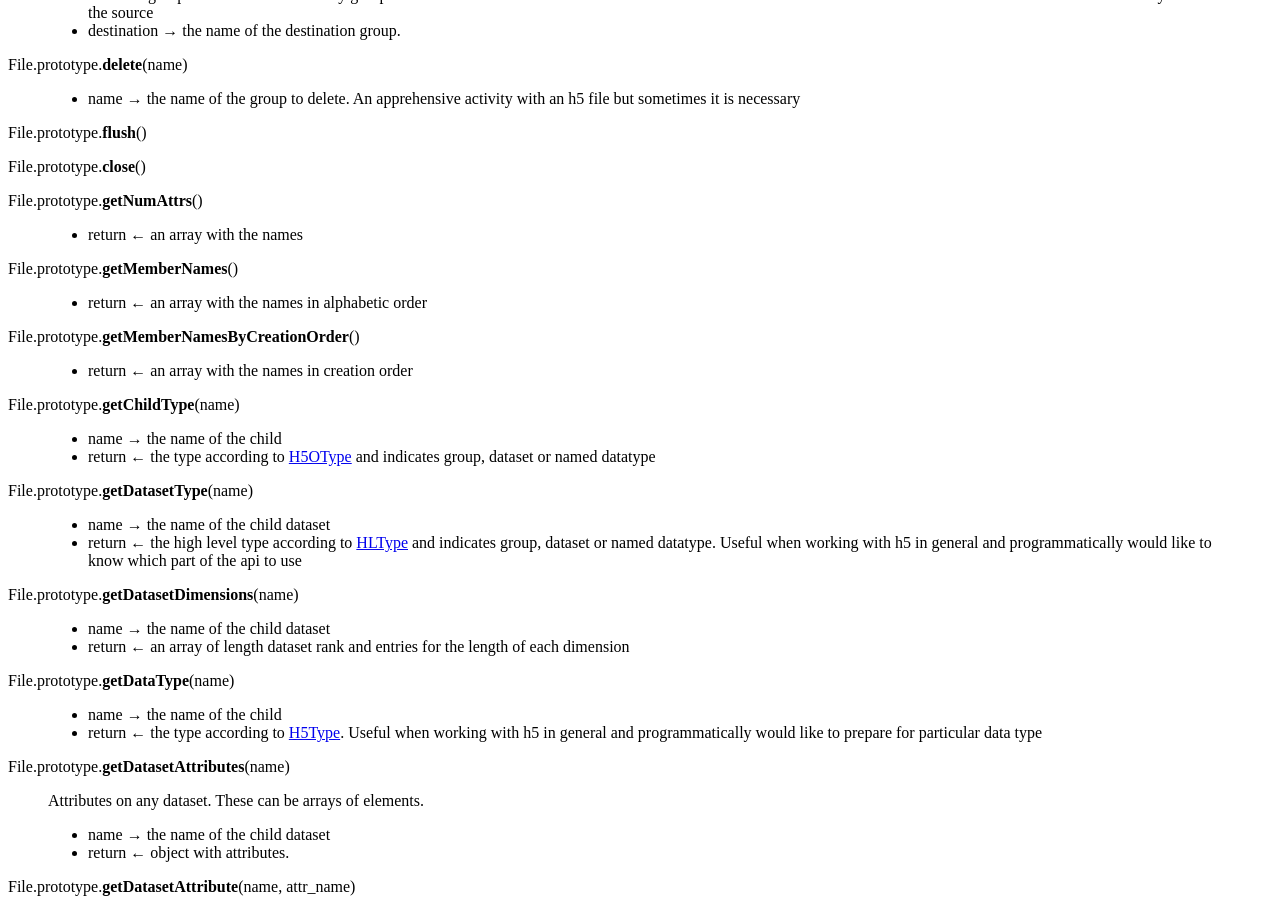
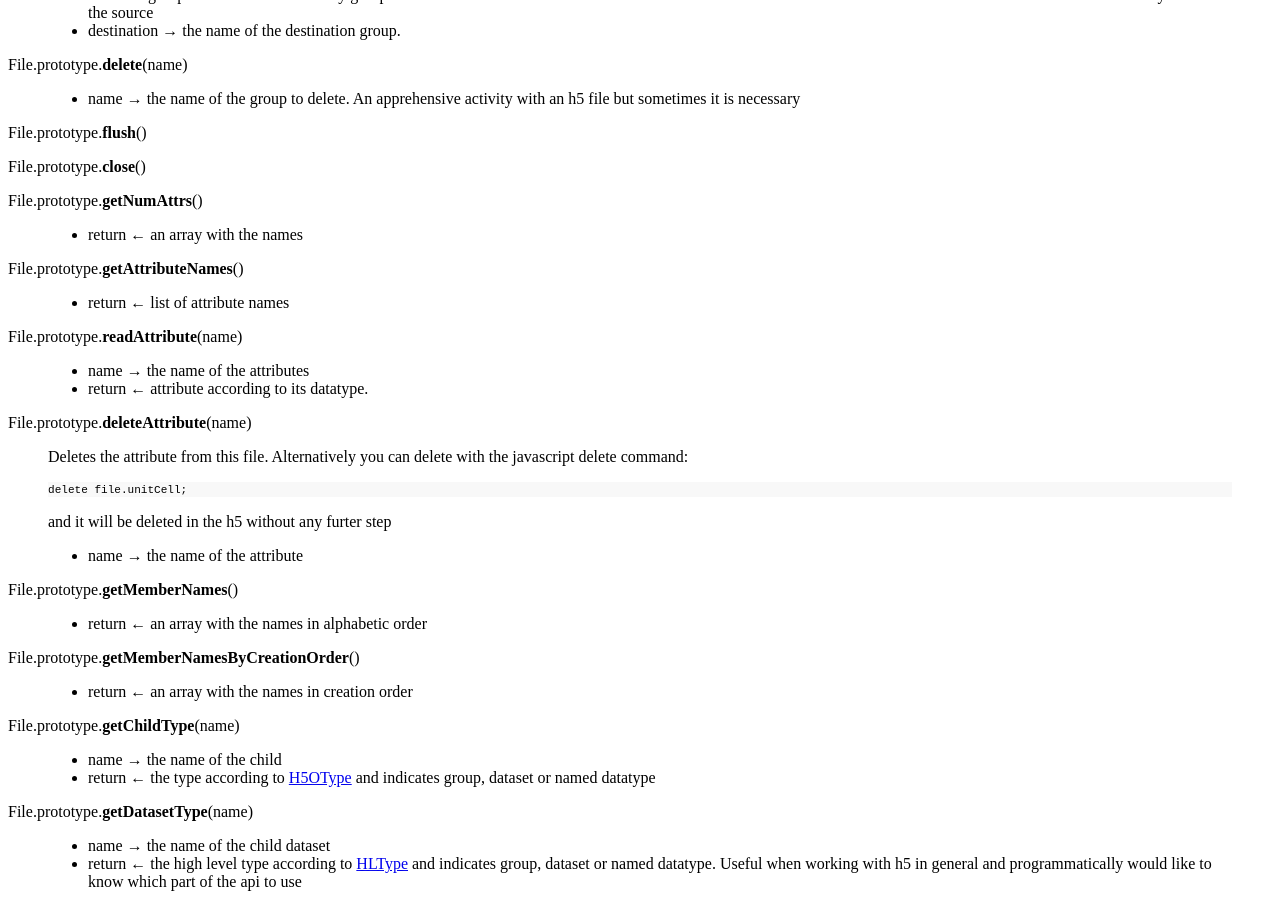
Before and after one commit to HDF-NI/hdf5.node, a Jekyll site: the page built from _posts/2015-05-02-file.md, in a window 1280 px wide and 900 px high, scrolled down 1209 px. Built offline with Jekyll 4.4.1, drawn with Linux system fonts in a browser that asks for light colours; a style sheet for code colours, icons or effects is not loaded.

Commit message:
attribute methods

````diff
--- a/_posts/2015-05-02-file.md
+++ b/_posts/2015-05-02-file.md
@@ -76,6 +76,28 @@ File.prototype.**getNumAttrs**()
 >
 > * return &larr; an array with the names
 
+File.prototype.**getAttributeNames**()
+
+>
+> * return &larr; list of attribute names
+
+File.prototype.**readAttribute**(name)
+
+>
+> * name &rarr; the name of the attributes
+> * return &larr; attribute according to its datatype.
+
+File.prototype.**deleteAttribute**(name)
+
+>   Deletes the attribute from this file. Alternatively
+>   you can delete with the javascript delete command:
+```
+delete file.unitCell;
+```
+> and it will be deleted in the h5 without any furter step
+>
+> * name &rarr; the name of the attribute
+
 File.prototype.**getMemberNames**()
 
 >
````
Also changed, not shown: _posts/2015-05-02-attributes-tutorial.md (+10 -0 lines), _posts/2015-05-02-groups.md (+22 -0 lines).
